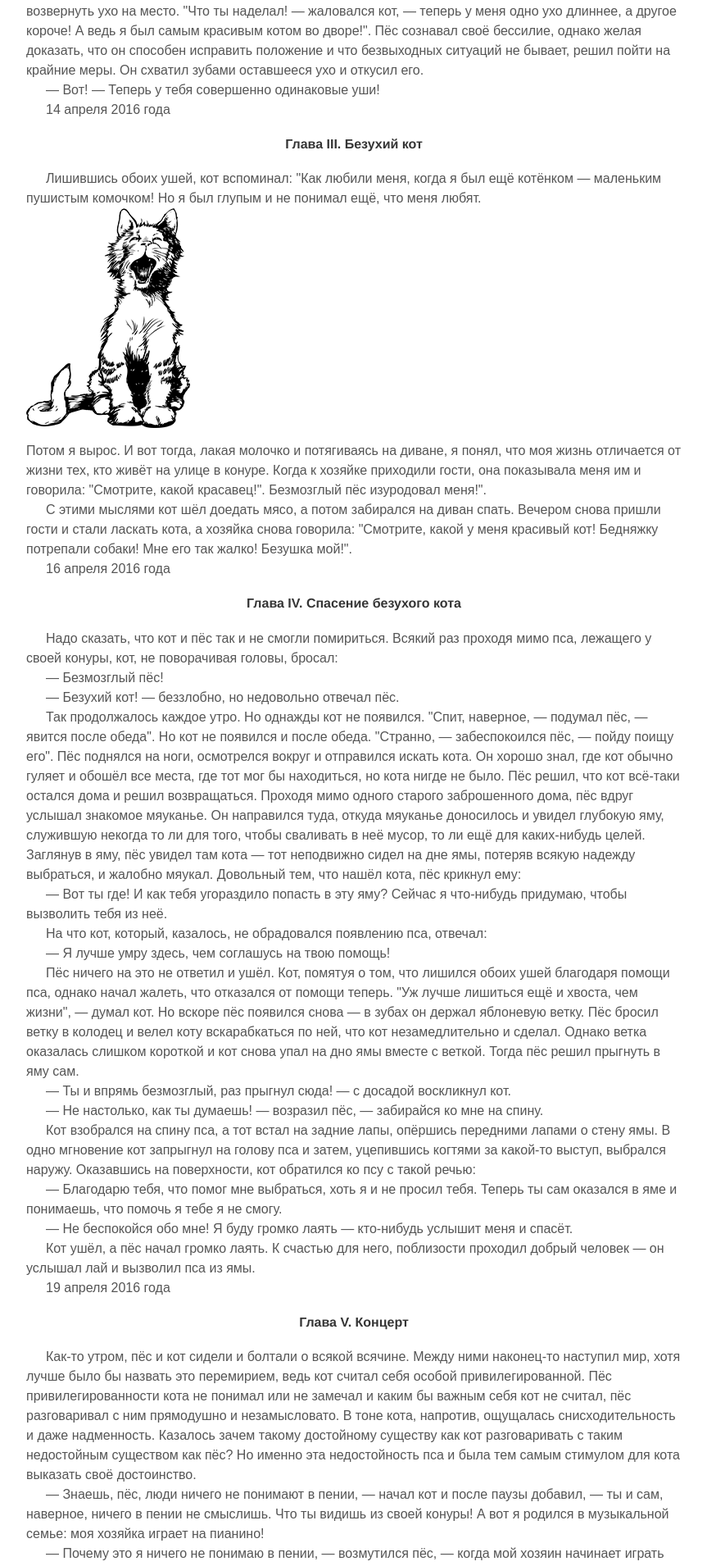
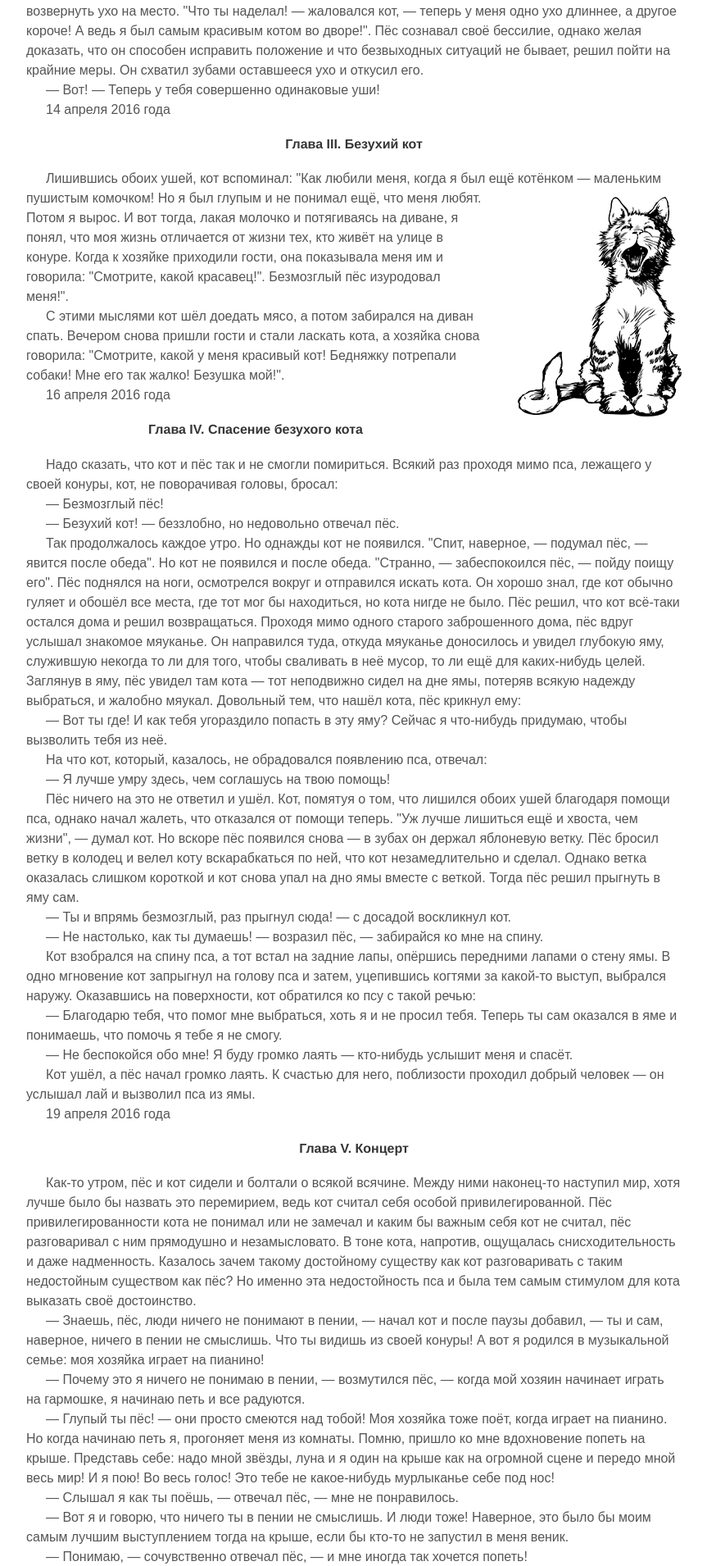
Before and after one commit to postolny/postolny.github.io, a Jekyll site: the page built from _pages/bezmozglyj-i-bezuhij.html, in a window 1280 px wide. Shown: the part 1421-3331 px from the top of the page at 82% size, without its empty margins (208-1071 px from the left). Built offline with Jekyll 4.4.1, drawn with Linux system fonts in a browser that asks for light colours; nearby versions of some CDN libraries.

Commit message:
Add files via upload

```diff
--- a/_sass/tale/_layout.scss
+++ b/_sass/tale/_layout.scss
@@ -283,3 +283,22 @@
 		margin-bottom: 20px;
 	}
 }
+
+.float_left {
+  margin: 10px 40px 30px 0;
+  float: left;
+}
+
+.float_right {
+  margin: 10px 0 30px 40px;
+  float: right;
+}
+
+@media screen and (max-width:768px) {
+  /* Отменить обтекание */
+  .float_left,
+  .float_right {
+    float: none;
+    margin: 0 auto;
+  }
+}
```
